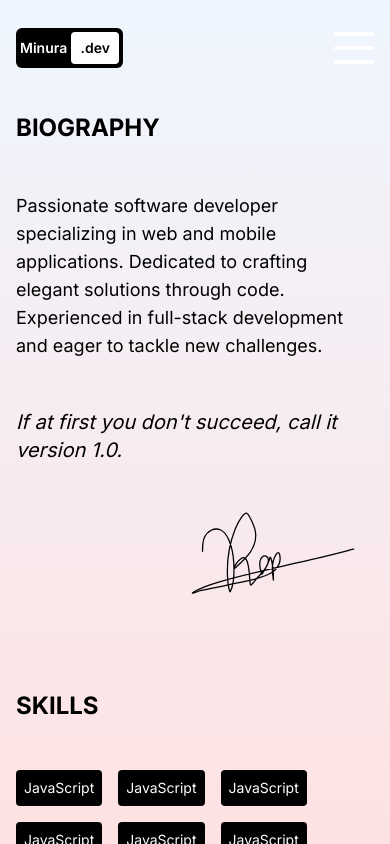
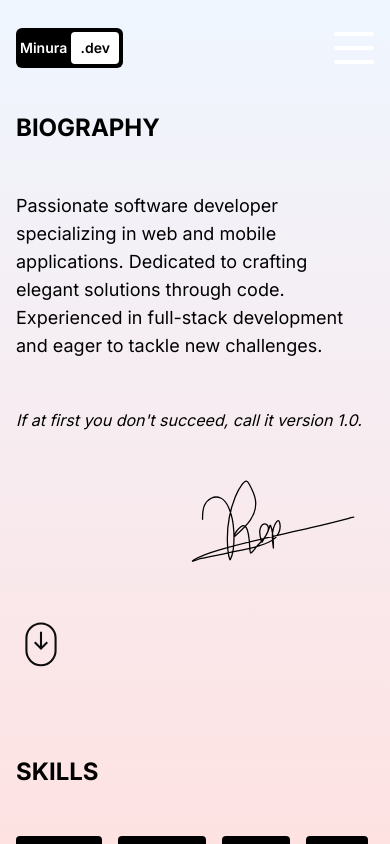
Before and after one commit to minuraDinupriya/next-js-portfolio-website, a Next.js app: page /about in a window 390 px wide. Built offline with nearby package versions, Linux system fonts and the light colour scheme.

Commit message:
Brain and arrow svg animation added. Finish about page

```diff
--- a/src/app/about/page.jsx
+++ b/src/app/about/page.jsx
@@ -1,9 +1,22 @@
 "use client";
 import Brain from "@/components/brain";
 import Sign from "@/components/sign";
-import { motion } from "framer-motion";
+import { motion, useInView, useScroll } from "framer-motion";
+import Image from "next/image";
+import { useRef } from "react";
 
-const About = () => {
+const AboutPage = () => {
+  const containerRef = useRef();
+
+  const { scrollYProgress } = useScroll({ container: containerRef });
+
+  const skillRef = useRef();
+  // const isSkillRefInView = useInView(skillRef, {once:true});
+  const isSkillRefInView = useInView(skillRef, { margin: "-100px" });
+
+  const experienceRef = useRef();
+  const isExperienceRefInView = useInView(experienceRef, { margin: "-100px" });
+
   return (
     <motion.div
       className="h-full"
@@ -11,86 +24,179 @@
       animate={{ y: "0%" }}
       transition={{ duration: 1 }}
     >
-      {/* About container */}
-      <div className="h-full overflow-scroll">
+      {/* CONTAINER */}
+      <div className="h-full overflow-scroll lg:flex" ref={containerRef}>
         {/* TEXT CONTAINER */}
-        <div className="p-4 sm:p-8 md:p-12 lg:p-20 xl:p-48 text-xl flex flex-col gap-24 md:m-32 lg:gap-40 xl:gap-64 lg:w-2/3 xl:w-1/2 lg:pr-0">
+        <div className="p-4 sm:p-8 md:p-12 lg:p-20 xl:p-48 flex flex-col gap-24 md:gap-32 lg:gap-48 xl:gap-64 lg:w-2/3 lg:pr-0 xl:w-1/2">
           {/* BIOGRAPHY CONTAINER */}
           <div className="flex flex-col gap-12 justify-center">
+            {/* BIOGRAPHY IMAGE */}
+            {/* <Image
+              src="https://images.pexels.com/photos/775358/pexels-photo-775358.jpeg?auto=compress&cs=tinysrgb&w=800"
+              alt=""
+              width={112}
+              height={112}
+              className="w-28 h-28 rounded-full object-cover"
+            /> */}
+            {/* BIOGRAPHY TITLE */}
             <h1 className="font-bold text-2xl">BIOGRAPHY</h1>
+            {/* BIOGRAPHY DESC */}
             <p className="text-lg">
               Passionate software developer specializing in web and mobile
               applications. Dedicated to crafting elegant solutions through
               code. Experienced in full-stack development and eager to tackle
               new challenges.
             </p>
+            {/* BIOGRAPHY QUOTE */}
             <span className="italic">
               If at first you don't succeed, call it version 1.0.
             </span>
-
+            {/* BIOGRAPHY SIGN SVG*/}
             <div className="self-end">
               <Sign></Sign>
             </div>
+            {/* BIOGRAPHY SCROLL SVG */}
+            <motion.svg
+              initial={{ opacity: 0.2, y: 0 }}
+              animate={{ opacity: 1, y: "10px" }}
+              transition={{ repeat: Infinity, duration: 3, ease: "easeInOut" }}
+              viewBox="0 0 24 24"
+              fill="none"
+              xmlns="http://www.w3.org/2000/svg"
+              width={50}
+              height={50}
+            >
+              <path
+                d="M5 15C5 16.8565 5.73754 18.6371 7.05029 19.9498C8.36305 21.2626 10.1435 21.9999 12 21.9999C13.8565 21.9999 15.637 21.2626 16.9498 19.9498C18.2625 18.6371 19 16.8565 19 15V9C19 7.14348 18.2625 5.36305 16.9498 4.05029C15.637 2.73754 13.8565 2 12 2C10.1435 2 8.36305 2.73754 7.05029 4.05029C5.73754 5.36305 5 7.14348 5 9V15Z"
+                stroke="#000000"
+                strokeWidth="1"
+              ></path>
+              <path d="M12 6V14" stroke="#000000" strokeWidth="1"></path>
+              <path
+                d="M15 11L12 14L9 11"
+                stroke="#000000"
+                strokeWidth="1"
+              ></path>
+            </motion.svg>
           </div>
           {/* SKILLS CONTAINER */}
-          <div className="flex flex-col gap-12 justify-center">
-            {/* SKILL TITTLE */}
-            <h1 className="font-bold text-2xl">SKILLS</h1>
+          <div className="flex flex-col gap-12 justify-center" ref={skillRef}>
+            {/* SKILL TITLE */}
+            <motion.h1
+              initial={{ x: "-300px" }}
+              animate={isSkillRefInView ? { x: 0 } : {}}
+              transition={{ delay: 0.2 }}
+              className="font-bold text-2xl"
+            >
+              SKILLS
+            </motion.h1>
             {/* SKILL LIST */}
-            <div className="flex flex-wrap gap-4">
-              <div className="rounded p-2 text-sm cursor-pointer bg-black text-white hover:bg-white hover:text-black">
+            <motion.div
+              initial={{ x: "-300px" }}
+              animate={isSkillRefInView ? { x: 0 } : {}}
+              className="flex gap-4 flex-wrap"
+            >
+              <div className="rounded  p-2 text-sm cursor-pointer bg-black text-white hover:bg-white hover:text-black">
                 JavaScript
               </div>
-              <div className="rounded p-2 text-sm cursor-pointer bg-black text-white hover:bg-white hover:text-black">
-                JavaScript
+              <div className="rounded  p-2 text-sm cursor-pointer bg-black text-white hover:bg-white hover:text-black">
+                TypeScript
               </div>
-              <div className="rounded p-2 text-sm cursor-pointer bg-black text-white hover:bg-white hover:text-black">
-                JavaScript
+              <div className="rounded  p-2 text-sm cursor-pointer bg-black text-white hover:bg-white hover:text-black">
+                React.js
               </div>
-              <div className="rounded p-2 text-sm cursor-pointer bg-black text-white hover:bg-white hover:text-black">
-                JavaScript
+              <div className="rounded  p-2 text-sm cursor-pointer bg-black text-white hover:bg-white hover:text-black">
+                Next.js
               </div>
-              <div className="rounded p-2 text-sm cursor-pointer bg-black text-white hover:bg-white hover:text-black">
-                JavaScript
+
+              <div className="rounded  p-2 text-sm cursor-pointer bg-black text-white hover:bg-white hover:text-black">
+                Tailwind CSS
               </div>
-              <div className="rounded p-2 text-sm cursor-pointer bg-black text-white hover:bg-white hover:text-black">
-                JavaScript
+              <div className="rounded  p-2 text-sm cursor-pointer bg-black text-white hover:bg-white hover:text-black">
+                MongoDB
               </div>
-              <div className="rounded p-2 text-sm cursor-pointer bg-black text-white hover:bg-white hover:text-black">
-                JavaScript
+
+              <div className="rounded  p-2 text-sm cursor-pointer bg-black text-white hover:bg-white hover:text-black">
+                Node.js
               </div>
-              <div className="rounded p-2 text-sm cursor-pointer bg-black text-white hover:bg-white hover:text-black">
-                JavaScript
+
+              <div className="rounded  p-2 text-sm cursor-pointer bg-black text-white hover:bg-white hover:text-black">
+                Express.js
               </div>
-              <div className="rounded p-2 text-sm cursor-pointer bg-black text-white hover:bg-white hover:text-black">
-                JavaScript
+              <div className="rounded  p-2 text-sm cursor-pointer bg-black text-white hover:bg-white hover:text-black">
+                Spring Boot
               </div>
-              <div className="rounded p-2 text-sm cursor-pointer bg-black text-white hover:bg-white hover:text-black">
-                JavaScript
+
+              <div className="rounded  p-2 text-sm cursor-pointer bg-black text-white hover:bg-white hover:text-black">
+                Redux
               </div>
-              <div className="rounded p-2 text-sm cursor-pointer bg-black text-white hover:bg-white hover:text-black">
-                JavaScript
+              <div className="rounded  p-2 text-sm cursor-pointer bg-black text-white hover:bg-white hover:text-black">
+                Framer Motion
               </div>
-            </div>
-            <div className=""></div>
+
+              <div className="rounded  p-2 text-sm cursor-pointer bg-black text-white hover:bg-white hover:text-black">
+                AWS
+              </div>
+
+              <div className="rounded  p-2 text-sm cursor-pointer bg-black text-white hover:bg-white hover:text-black">
+                Git
+              </div>
+              <div className="rounded  p-2 text-sm cursor-pointer bg-black text-white hover:bg-white hover:text-black">
+                Figma
+              </div>
+            </motion.div>
             {/* SKILL SCROLL SVG */}
-            <div className="self-end">
-              <Sign></Sign>
-            </div>
+            <motion.svg
+              initial={{ opacity: 0.2, y: 0 }}
+              animate={{ opacity: 1, y: "10px" }}
+              transition={{ repeat: Infinity, duration: 3, ease: "easeInOut" }}
+              viewBox="0 0 24 24"
+              fill="none"
+              xmlns="http://www.w3.org/2000/svg"
+              width={50}
+              height={50}
+            >
+              <path
+                d="M5 15C5 16.8565 5.73754 18.6371 7.05029 19.9498C8.36305 21.2626 10.1435 21.9999 12 21.9999C13.8565 21.9999 15.637 21.2626 16.9498 19.9498C18.2625 18.6371 19 16.8565 19 15V9C19 7.14348 18.2625 5.36305 16.9498 4.05029C15.637 2.73754 13.8565 2 12 2C10.1435 2 8.36305 2.73754 7.05029 4.05029C5.73754 5.36305 5 7.14348 5 9V15Z"
+                stroke="#000000"
+                strokeWidth="1"
+              ></path>
+              <path d="M12 6V14" stroke="#000000" strokeWidth="1"></path>
+              <path
+                d="M15 11L12 14L9 11"
+                stroke="#000000"
+                strokeWidth="1"
+              ></path>
+            </motion.svg>
           </div>
           {/* EXPERIENCE CONTAINER */}
-          <div className="flex flex-col gap-12 justify-center">
+          <div
+            className="flex flex-col gap-12 justify-center pb-48"
+            ref={experienceRef}
+          >
             {/* EXPERIENCE TITLE */}
-            <h1 className="font-bold text-2xl">EXPERIENCE</h1>
+            <motion.h1
+              initial={{ x: "-300px" }}
+              animate={isExperienceRefInView ? { x: "0" } : {}}
+              transition={{ delay: 0.2 }}
+              className="font-bold text-2xl"
+            >
+              EXPERIENCE
+            </motion.h1>
             {/* EXPERIENCE LIST */}
-            <div>
-
+            <motion.div
+              initial={{ x: "-300px" }}
+              animate={isExperienceRefInView ? { x: "0" } : {}}
+              className=""
+            >
               {/* EXPERIENCE LIST ITEM 1*/}
               <div className="flex justify-between h-48">
                 {/* LEFT */}
                 <div className="w-1/3">
                   {/* JOB TITLE */}
-                  <div className="bg-white p-3 font-semibold rounded-b-lg rounded-s-lg">Intern software developer</div>
+                  <div className="bg-white p-3 font-semibold rounded-b-lg rounded-s-lg">
+                    Intern software developer
+                  </div>
                   {/* JOB DESCRIPTION */}
                   <div className="p-3 text-sm italic">
                     My first ever industry experience. Learning day by day.
@@ -132,7 +238,9 @@
 
                 <div className="w-1/3">
                   {/* JOB TITLE */}
-                  <div className="bg-white p-3 font-semibold rounded-b-lg rounded-s-lg">Intern software developer</div>
+                  <div className="bg-white p-3 font-semibold rounded-b-lg rounded-s-lg">
+                    Intern software developer
+                  </div>
                   {/* JOB DESCRIPTION */}
                   <div className="p-3 text-sm italic">
                     My first ever industry experience. Learning day by day.
@@ -153,7 +261,9 @@
                 {/* LEFT */}
                 <div className="w-1/3">
                   {/* JOB TITLE */}
-                  <div className="bg-white p-3 font-semibold rounded-b-lg rounded-s-lg">Intern software developer</div>
+                  <div className="bg-white p-3 font-semibold rounded-b-lg rounded-s-lg">
+                    Intern software developer
+                  </div>
                   {/* JOB DESCRIPTION */}
                   <div className="p-3 text-sm italic">
                     My first ever industry experience. Learning day by day.
@@ -178,18 +288,16 @@
                 {/* RIGHT */}
                 <div className="w-1/3"></div>
               </div>
-
-            </div>
+            </motion.div>
           </div>
         </div>
-
         {/* SVG CONTAINER */}
-        <div className="hidden lg:block lg:w-1/3 xl:w-1/2 sticky top-0 z-30">
-          {/* <Brain></Brain> */}
+        <div className="hidden lg:block w-1/3 sticky top-0 z-30 xl:w-1/2">
+          <Brain scrollYProgress={scrollYProgress} />
         </div>
       </div>
     </motion.div>
   );
 };
 
-export default About;
+export default AboutPage;
```
